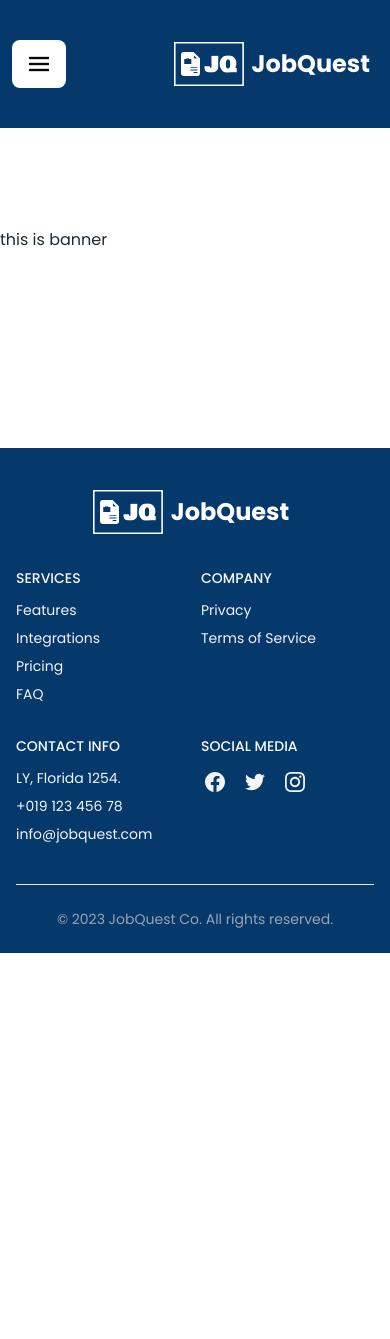
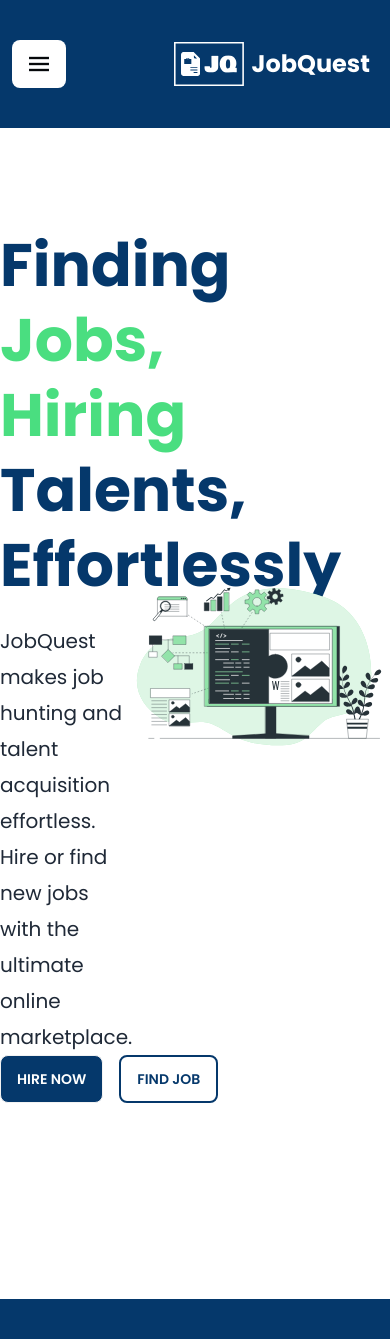
Before and after one commit to searchsakib/jobquery-client, a React (Vite) app: page / in a window 390 px wide. Shown: the top 1339 px of the page. Before the commit the page ends 953 px from the top, so only its background shows below. Built offline with nearby package versions, Linux system fonts and the light colour scheme.

Commit message:
banner done without responsive

```diff
--- a/src/components/Banner/Banner.jsx
+++ b/src/components/Banner/Banner.jsx
@@ -1,7 +1,36 @@
+import bannerImg from '/images/banner.svg';
+
 const Banner = () => {
   return (
-    <div className="max-w-screen-xl mx-auto">
-      <h2>this is banner</h2>
+    <div className="max-w-screen-xl mx-auto flex items-center justify-between">
+      <div className="w-1/3">
+        <div>
+          <h2
+            className="text-6xl font-bold text-[#05386B] pb-5 leading-tight
+        "
+          >
+            Finding <span className="text-green-400">Jobs,</span>{' '}
+            <span className="text-green-400">Hiring</span> Talents, Effortlessly
+          </h2>
+        </div>
+        <div className="space-y-4 text-xl">
+          <p className="leading-9">
+            JobQuest makes job hunting and talent acquisition effortless. Hire
+            or find new jobs with the ultimate online marketplace.
+          </p>
+        </div>
+        <div className="flex gap-4">
+          <button className="btn bg-[#05386B] text-white hover:text-[#05386B] hover:bg-white hover:outline hover:outline-2">
+            Hire Now
+          </button>
+          <button className="btn text-[#05386B] bg-white border-[#05386B] border-2 hover:text-white hover:bg-[#05386B]">
+            Find Job
+          </button>
+        </div>
+      </div>
+      <div className="w-2/3">
+        <img src={bannerImg} alt="" />
+      </div>
     </div>
   );
 };
```
Also changed, not shown: public/images/banner.svg (added).
